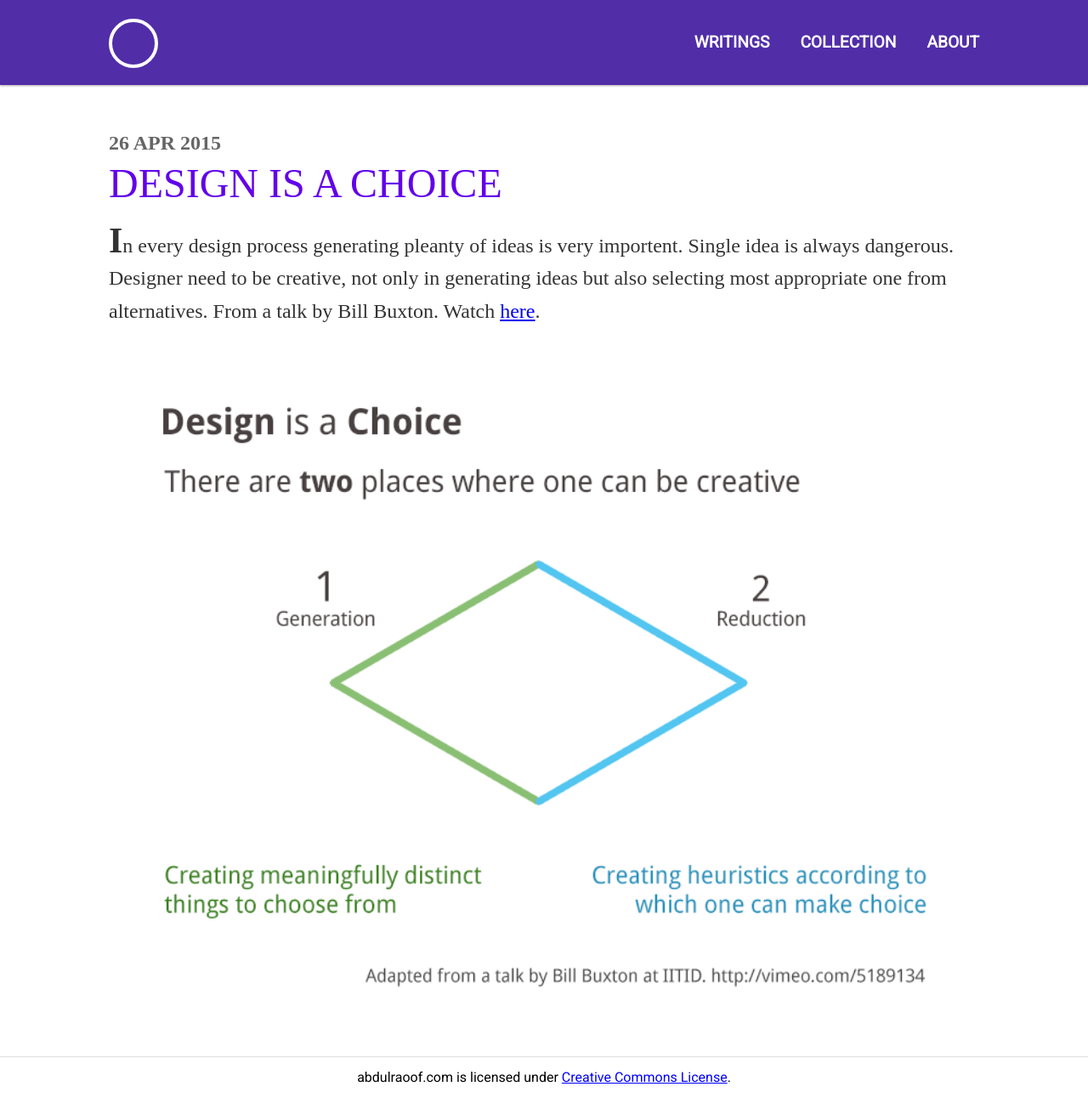
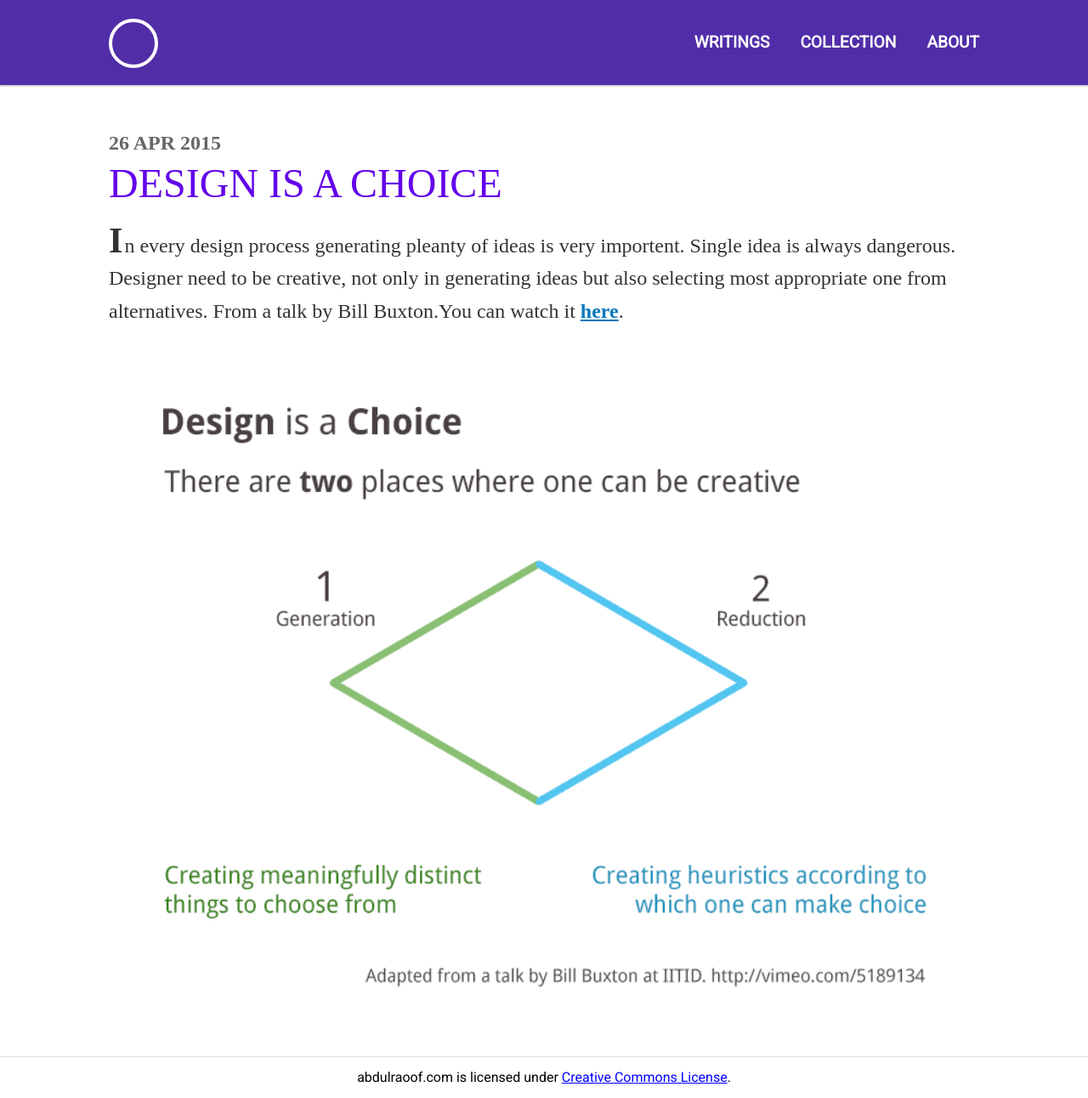
Before and after one commit to abdulraoof/abdulraoof.github.io, a Jekyll site: the page built from _posts/2015-04-26-design-is-a-choice.md, in a window 1280 px wide. Shown: the whole page at 85% size. Built offline with Jekyll 4.4.1, drawn with Linux system fonts in a browser that asks for light colours; nearby versions of some CDN libraries; some web fonts are replaced.

Commit message:
fixed design is a choice video link, styled post anchor tag

```diff
--- a/_posts/2015-04-26-design-is-a-choice.md
+++ b/_posts/2015-04-26-design-is-a-choice.md
@@ -8,6 +8,6 @@ layout: post
 <p class="post_text">
 In every design process generating pleanty of ideas is very importent. Single idea is always
 dangerous. Designer need to be creative, not only in generating ideas but also selecting most appropriate one from alternatives.
-From a talk by Bill Buxton. Watch <a href="#">here</a>.
+From a talk by Bill Buxton.You can watch it <a href="https://vimeo.com/5189134">here</a>.
 </p>
 <img src="/assets/images/post_images/generationandreduction.png">
--- a/css/main.css
+++ b/css/main.css
@@ -122,16 +122,21 @@ footer p a {
     font-size: 1em;
     color: #37474F;
     font-weight: 200;
-/*    line-height: 1.6em;*/
+    line-height: 1.6em;
     margin-bottom: 1.25em;
 }
 #content #post p::first-letter  {
     font-size: 1.75em;
     font-weight: bold;
+    margin-right: .05em;
 }
 #content #post img {
     width: 100%;
     margin-bottom: 1.25em;
+}
+#content #post a {
+    color: #0277bd;
+    font-weight: 600;
 }
 .post_excerpt {
     margin: 1em 0;
```
